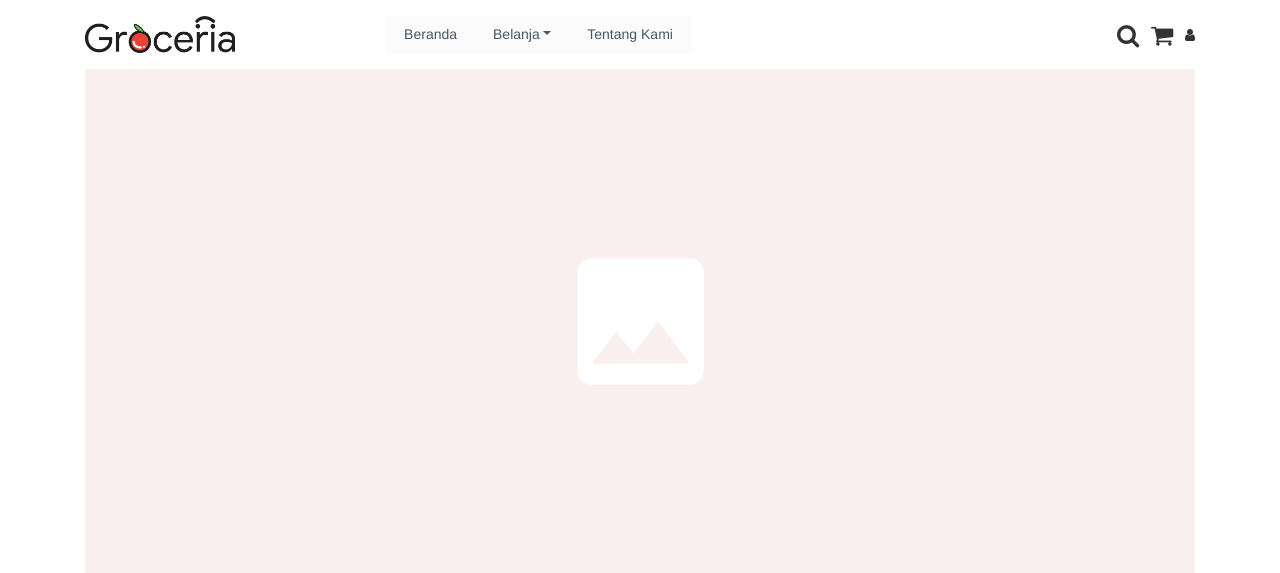
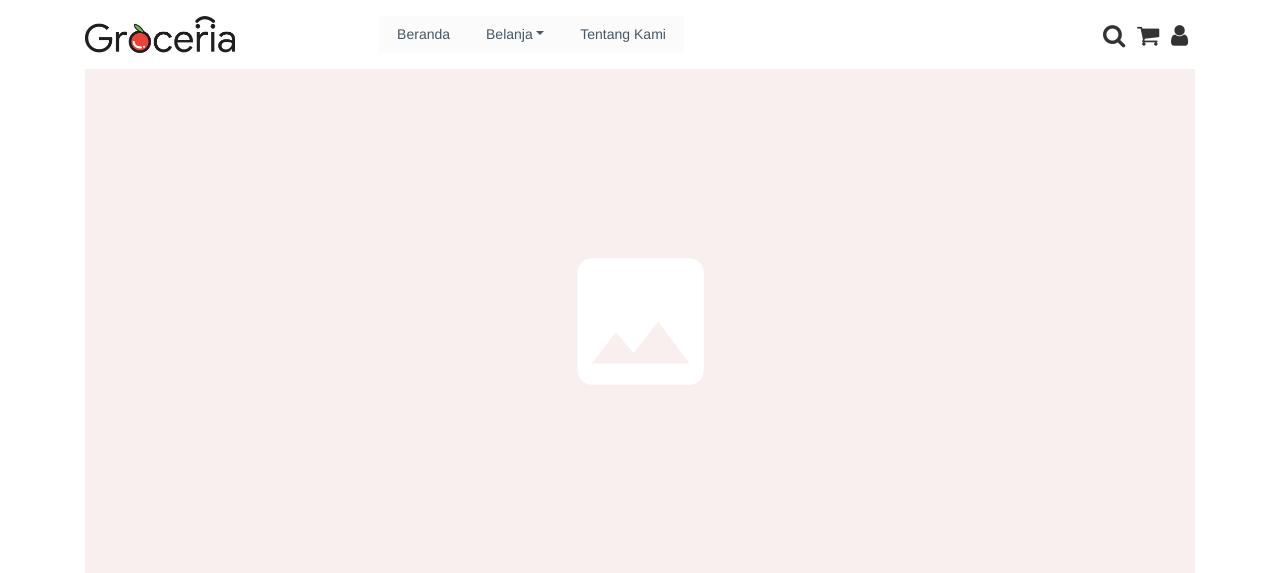
Before and after one commit to arthadheo/tubesweb, a CodeIgniter app: page /tubesweb/index.php/mainpage/index in a window 1280 px wide. Shown: the top 573 px of the page. Run offline with CodeIgniter, Linux system fonts and the light colour scheme; some libraries are stand-ins or nearby versions; some web fonts are replaced.

Commit message:
nambah style di header

```diff
--- a/application/views/templates/header.php
+++ b/application/views/templates/header.php
@@ -298,7 +298,7 @@
                     <span class="navbar-text actions" style="width: 10px;"> </span>
                         <i class="fa fa-shopping-cart" style="width: 24px;height: 24px;background-position: center;background-size: cover;font-size: 24px;"></i>
                     <span class="navbar-text actions" style="width: 10px;"> </span>
-                    <a class="login-trigger fa fa-user" href="#" data-target="#login" data-toggle="modal"></a>
+                    <a class="login-trigger fa fa-user" style="width: 24px;height: 24px;background-position: center;background-size: cover;font-size: 24px;" href="#" data-target="#login" data-toggle="modal"></a>
 
                         <div id="login" class="modal fade" role="dialog">
                         <div class="modal-dialog">
```
